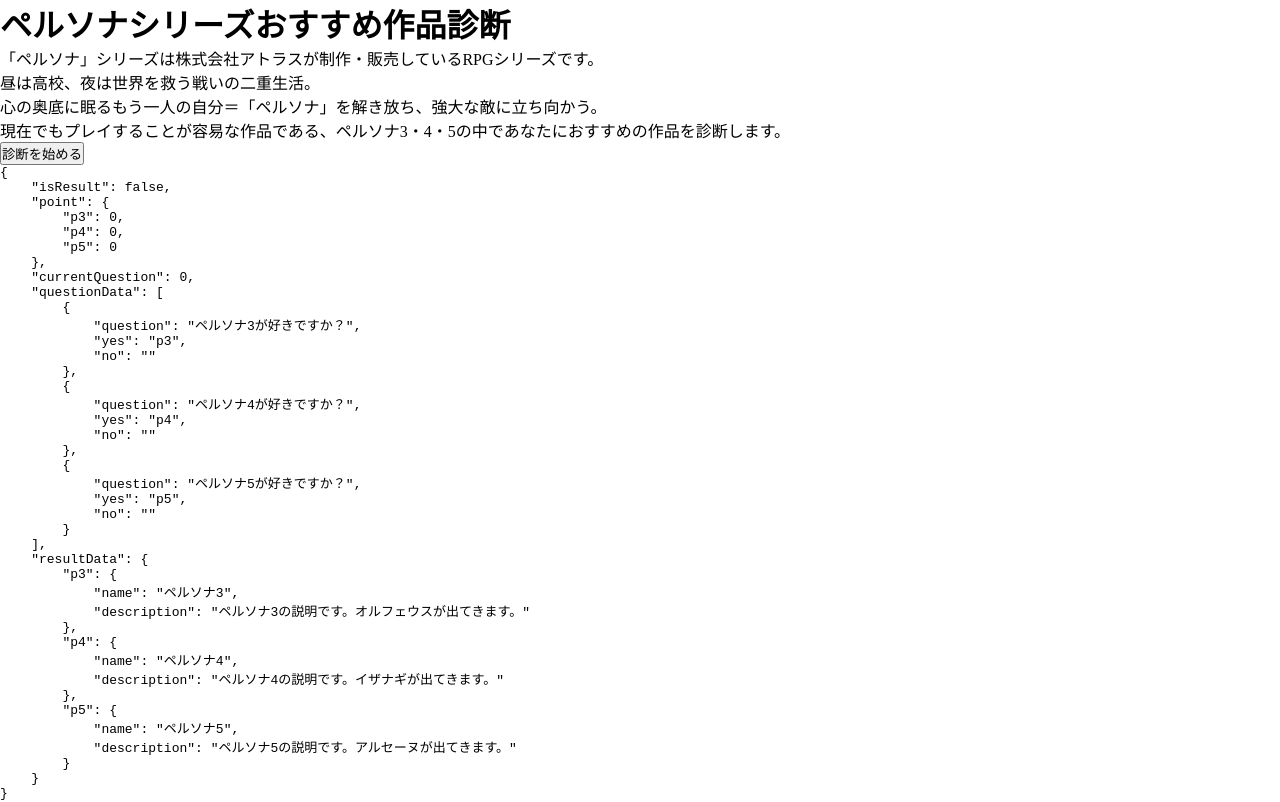
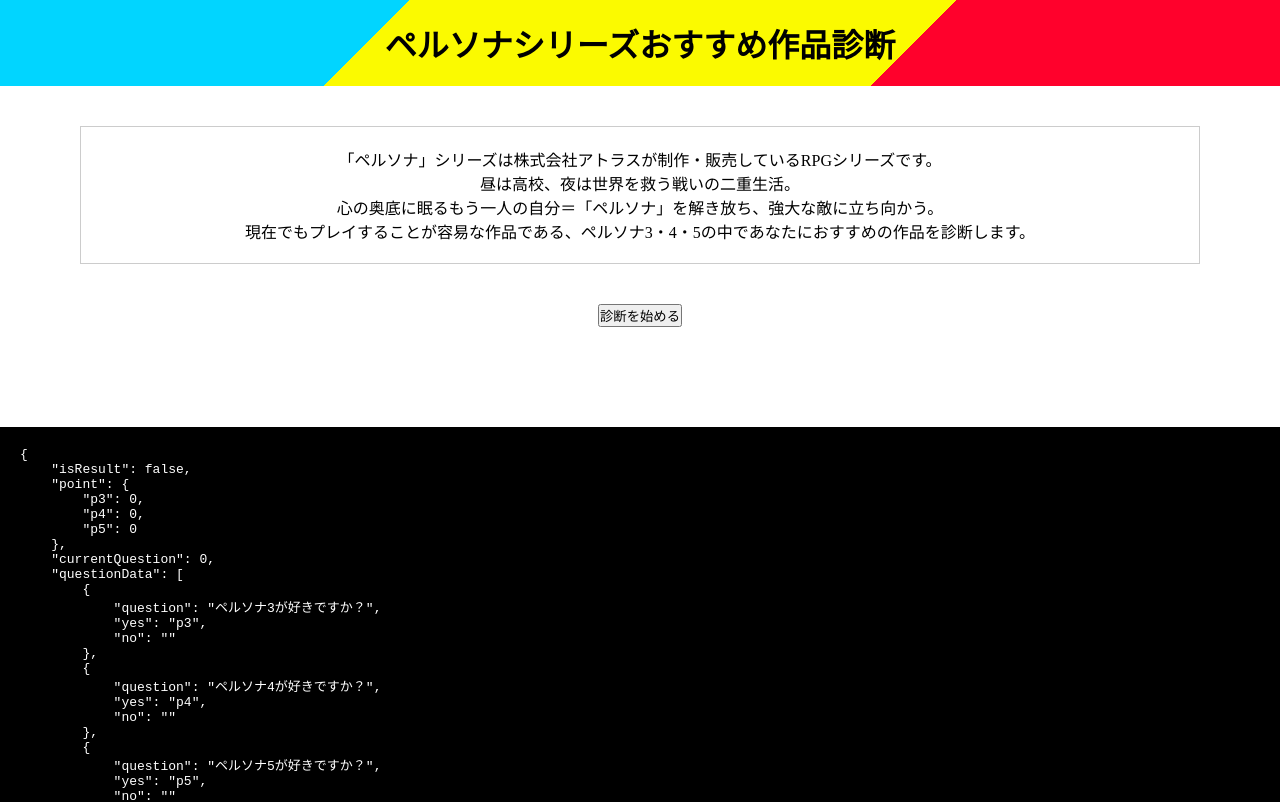
Before and after one commit to tukumo-n9/react-shindan, a Next.js app: page / in a window 1280 px wide. Shown: the top 802 px of the page. Built offline with nearby package versions, Linux system fonts and the light colour scheme.

Commit message:
CSS moduleを使えるように修正

```diff
--- a/src/components/App.jsx
+++ b/src/components/App.jsx
@@ -1,7 +1,7 @@
 "use client";
 
 import { useState } from 'react';
-import './App.module.css';
+import styles from './App.module.css';
 
 export default function App() {
   // 診断が開始しているかどうか
@@ -144,12 +144,12 @@
   };
 
   return (
-    <div className="App">
-      <div className="wrapper">
-        <header className='header'>
+    <div className={styles.App}>
+      <div className={styles.wrapper}>
+        <header className={styles.header}>
           <h1><span>ペルソナシリーズ</span><span>おすすめ作品診断</span></h1>
         </header>
-        <div className="container">
+        <div className={styles.container}>
           {switchScene()}
         </div>
         <DataViewer data={{isResult, point, currentQuestion, questionData, resultData}} />
@@ -161,15 +161,15 @@
 // スタート画面のコンポーネント
 function Start({ startClick }) {
   return (
-    <div className="start">
-      <div className="start__lead">
+    <div className={styles.start}>
+      <div className={styles.start__lead}>
         <p>「ペルソナ」シリーズは株式会社アトラスが制作・販売しているRPGシリーズです。</p>
         <p>昼は高校、夜は世界を救う戦いの二重生活。</p>
         <p>心の奥底に眠るもう一人の自分＝「ペルソナ」を解き放ち、強大な敵に立ち向かう。</p>
         <p>現在でもプレイすることが容易な作品である、ペルソナ3・4・5の中であなたにおすすめの作品を診断します。
         </p>
       </div>
-      <div className="start__button"><button onClick={startClick}>診断を始める</button></div>
+      <div className={styles.start__button}><button onClick={startClick}>診断を始める</button></div>
     </div>
   );
 }
@@ -178,10 +178,10 @@
 function Question({ currentQuestionNumber ,currentQuestionData, answerClick }) {
   return (
     <>
-      <div className="question">
+      <div className={styles.question}>
         <p>{`Q${currentQuestionNumber}. ${currentQuestionData.question}`}</p>
       </div>
-      <div className="answer">
+      <div className={styles.answer}>
         <button onClick={() => answerClick(currentQuestionData.yes)}>はい</button>
         <button onClick={() => answerClick(currentQuestionData.no)} >いいえ</button>
       </div>
@@ -193,13 +193,13 @@
 function Result({ retryClick, lastResultData: { name, description } }) {
   return (
     <>
-      <div className="result">
+      <div className={styles.result}>
         <p>あなたにおすすめの作品は<em>{name}</em>です！</p>
       </div>
-      <div className="description">
+      <div className={styles.description}>
         <p>{description}</p>
       </div>
-      <div className="retry">
+      <div className={styles.retry}>
         <button onClick={retryClick}>もう一度診断する</button>
       </div>
     </>
@@ -209,7 +209,7 @@
 // データを表示するデバッグ用のコンポーネント
 function DataViewer({ data }) {
   return (
-    <div className="data-viewer">
+    <div className={styles.dataViewer}>
       <pre>{JSON.stringify(data, undefined, 4)}</pre>
     </div>
   );
--- a/src/components/App.module.css
+++ b/src/components/App.module.css
@@ -60,13 +60,13 @@
   text-align: center;
 }
 
-.data-viewer {
+.dataViewer {
   margin-top: 60px;
   background-color: #000;
   color: #fff;
   padding: 20px;
 }
 
-.data-viewer pre {
+.dataViewer pre {
   overflow: auto;
 }
```
